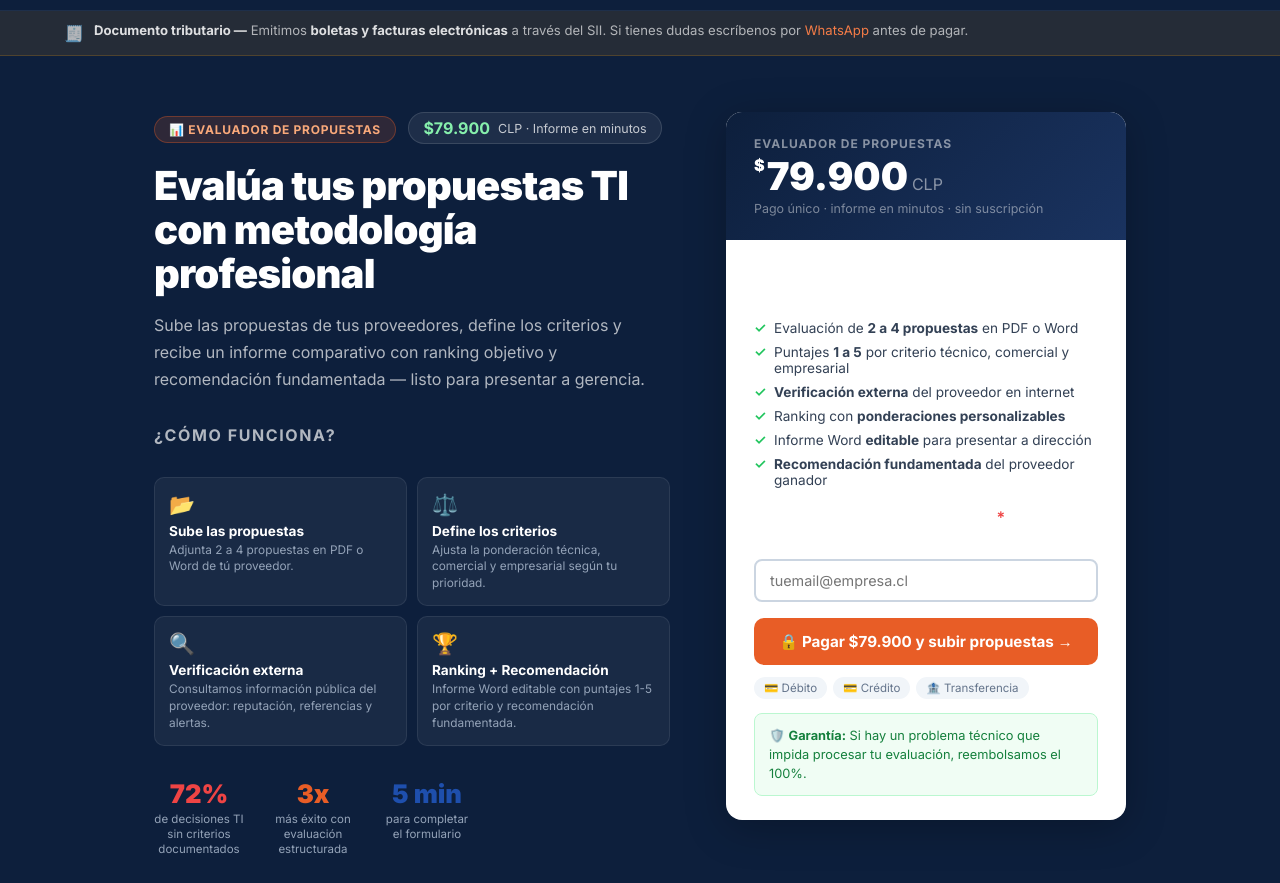
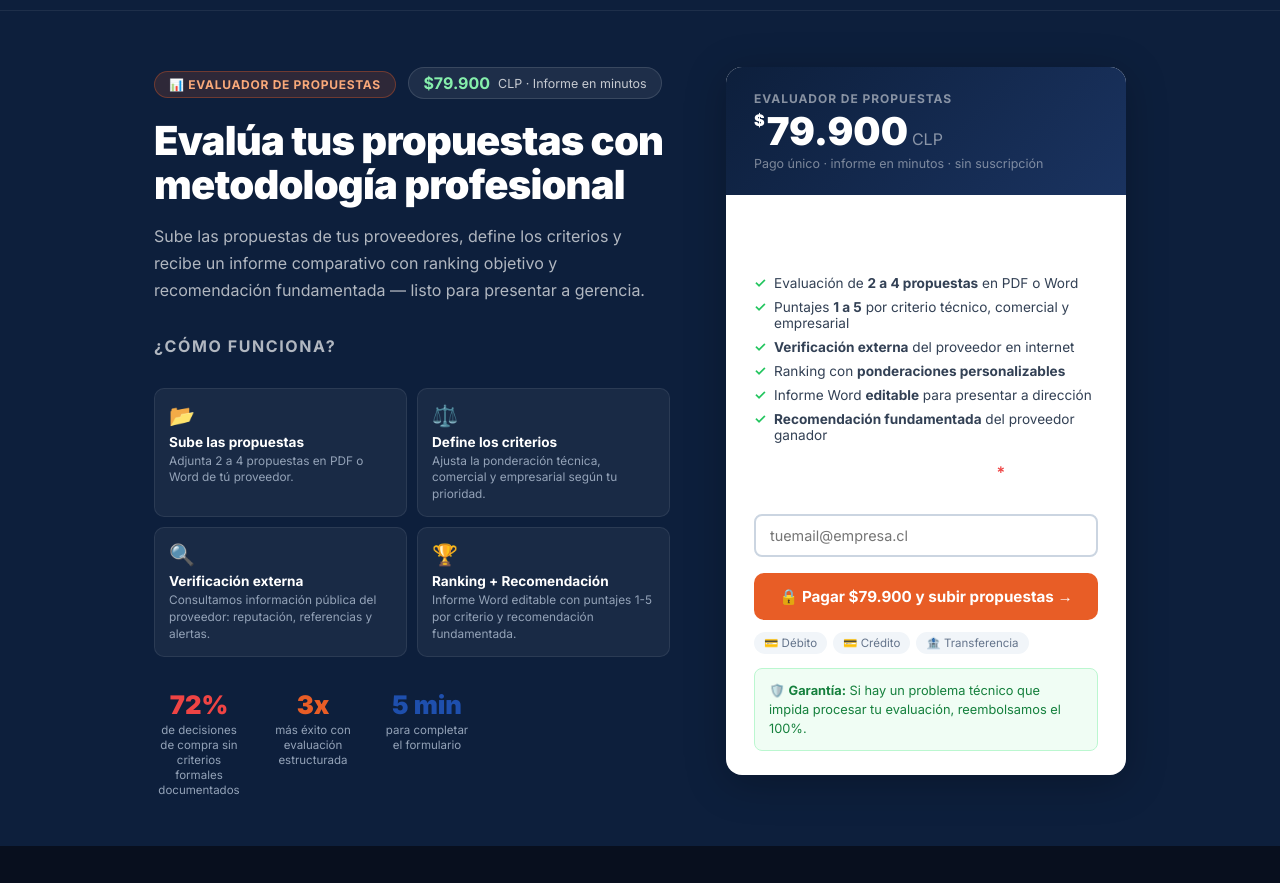
Before and after one commit to bgalvezchile/vciso-web, a website: page vciso_evaluador_checkout.html in a window 1280 px wide. Shown: the part 53-936 px from the top of the page. Drawn offline with Linux system fonts and the light colour scheme.

Commit message:
Update vciso_evaluador_checkout.html

```diff
--- a/vciso_evaluador_checkout.html
+++ b/vciso_evaluador_checkout.html
@@ -32,11 +32,6 @@
     .nav-back{color:rgba(255,255,255,0.6);font-size:0.85rem;text-decoration:none;font-weight:500;}
     .nav-back:hover{color:#fff;}
     .btn-nav{background:var(--orange);color:#fff!important;padding:8px 16px;border-radius:8px;font-size:0.82rem;font-weight:700;text-decoration:none;}
-
-    /* BANNER TRIBUTARIO */
-    .tax-banner{background:rgba(245,158,11,0.1);border-bottom:1px solid rgba(245,158,11,0.2);padding:10px 5%;display:flex;align-items:flex-start;gap:10px;color:rgba(255,255,255,0.65);font-size:0.82rem;line-height:1.5;}
-    .tax-banner strong{color:rgba(255,255,255,0.85);}
-    .tax-banner a{color:var(--orange-lt);text-decoration:none;}
 
     /* HERO */
     .hero{padding:56px 5% 48px;max-width:1100px;margin:0 auto;display:grid;grid-template-columns:1fr 400px;gap:56px;align-items:start;}
@@ -120,9 +115,6 @@
   <a href="https://wa.me/56981307440" class="btn-nav" target="_blank" rel="noopener">💬 WhatsApp</a>
 </nav>
 
-<div class="tax-banner">
-  <span style="font-size:1rem;flex-shrink:0">🧾</span>
-  <div><strong>Documento tributario —</strong> Emitimos <strong>boletas y facturas electrónicas</strong> a través del SII. Si tienes dudas escríbenos por <a href="https://wa.me/56981307440" target="_blank" rel="noopener">WhatsApp</a> antes de pagar.</div>
 </div>
 
 <div class="hero">
@@ -133,7 +125,7 @@
       <span class="hero-badge">📊 Evaluador de Propuestas</span>
       <span class="hero-price"><strong>$79.900</strong> CLP · Informe en minutos</span>
     </div>
-    <h1>Evalúa tus propuestas TI con metodología profesional</h1>
+    <h1>Evalúa tus propuestas con metodología profesional</h1>
     <p>Sube las propuestas de tus proveedores, define los criterios y recibe un informe comparativo con ranking objetivo y recomendación fundamentada — listo para presentar a gerencia.</p>
 
     <p class="features-title">¿Cómo funciona?</p>
@@ -163,7 +155,7 @@
     <div class="stats-row">
       <div class="stat">
         <div class="stat-num" style="color:#ef4444;">72%</div>
-        <div class="stat-lbl">de decisiones TI sin criterios documentados</div>
+        <div class="stat-lbl">de decisiones de compra sin criterios formales documentados</div>
       </div>
       <div class="stat">
         <div class="stat-num" style="color:var(--orange);">3x</div>
```
